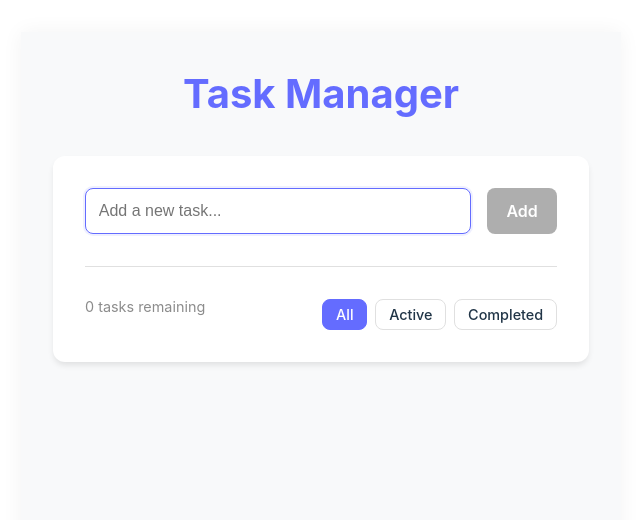
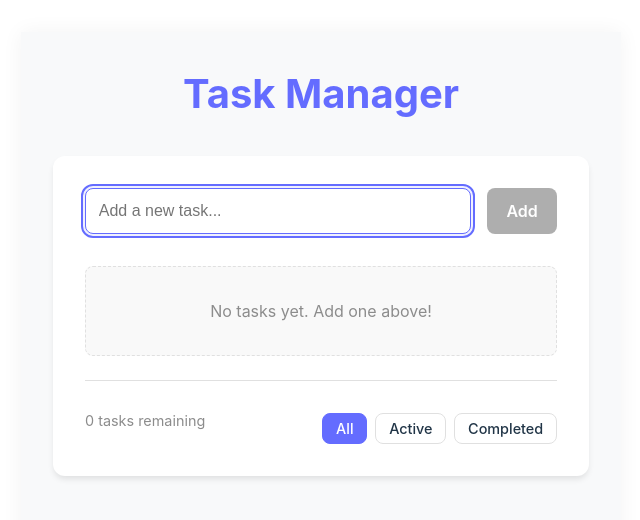
Before and after one commit to armanono/Tasks-App, a React (Vite) app: page / in a window 1280 px wide. Shown: the top 520 px of the page, without its empty margins (319-959 px from the left). Built offline with nearby package versions, Linux system fonts and the light colour scheme.

Commit message:
phase 4 completed

```diff
--- a/src/App.jsx
+++ b/src/App.jsx
@@ -74,6 +74,11 @@ function App() {
           onToggle={toggleTask}
           onDelete={deleteTask}
           onUpdate={updateTask}
+          emptyMessage={
+            tasks.length === 0
+              ? "No tasks yet. Add one above!"
+              : `No ${filter === 'all' ? '' : filter} tasks found.`
+          }
         />
 
         <div className="app-footer">
--- a/src/components/TaskItem.css
+++ b/src/components/TaskItem.css
@@ -5,17 +5,22 @@
   padding: 1rem;
   background: white;
   border-bottom: 1px solid var(--border-color);
-  transition: all 0.2s ease;
+  transition: background-color 0.2s ease, transform 0.1s ease;
 }
 
 .task-item:last-child {
   border-bottom: none;
 }
 
+.task-item:hover {
+  background-color: var(--bg-color-hover);
+}
+
 .task-item.completed .task-text {
   text-decoration: line-through;
   opacity: 0.6;
   color: var(--gray-color);
+  transition: opacity 0.3s ease;
 }
 
 .task-item-content {
@@ -23,40 +28,76 @@
   align-items: center;
   gap: 1rem;
   flex: 1;
+  min-width: 0; /* Prevents overflow in flex child */
 }
 
 .task-toggle {
-  width: 1.2rem;
-  height: 1.2rem;
+  appearance: none;
+  -webkit-appearance: none;
+  width: 1.4rem;
+  height: 1.4rem;
+  border: 2px solid var(--border-color);
+  border-radius: 50%;
   cursor: pointer;
+  position: relative;
+  transition: all 0.2s ease;
+  flex-shrink: 0;
+}
+
+.task-toggle:checked {
+  background-color: var(--success-color);
+  border-color: var(--success-color);
+}
+
+.task-toggle:checked::after {
+  content: '✓';
+  color: white;
+  position: absolute;
+  top: 50%;
+  left: 50%;
+  transform: translate(-50%, -50%);
+  font-size: 0.9rem;
+  line-height: 1;
+}
+
+.task-toggle:focus {
+  outline: 2px solid var(--primary-color);
+  outline-offset: 2px;
 }
 
 .task-text {
   font-size: 1rem;
   word-break: break-word;
   cursor: text;
+  line-height: 1.5;
 }
 
 .task-edit-input {
   flex: 1;
   font-size: 1rem;
-  padding: 0.4rem;
-  border: 1px solid var(--primary-color);
-  border-radius: 4px;
+  padding: 0.4rem 0.6rem;
+  border: 2px solid var(--primary-color);
+  border-radius: 6px;
   outline: none;
+  font-family: inherit;
 }
 
 .task-delete-btn {
   background: transparent;
   color: var(--danger-color);
   border: 1px solid transparent;
+  width: 2rem;
+  height: 2rem;
+  display: flex;
+  align-items: center;
+  justify-content: center;
   font-size: 1.5rem;
-  line-height: 1;
-  padding: 0.2rem 0.6rem;
-  margin-left: 1rem;
-  border-radius: 4px;
+  margin-left: 0.5rem;
+  border-radius: 6px;
   opacity: 0;
   transition: opacity 0.2s, background-color 0.2s;
+  cursor: pointer;
+  flex-shrink: 0;
 }
 
 .task-item:hover .task-delete-btn,
@@ -69,7 +110,22 @@
   border-color: #ffccc7;
 }
 
-/* Hide delete button when editing */
 .task-item.editing .task-delete-btn {
   display: none;
 }
+
+/* Mobile optimizations */
+@media (max-width: 480px) {
+  .task-item {
+    padding: 0.8rem;
+  }
+
+  .task-delete-btn {
+    opacity: 1; /* Always show delete on mobile */
+  }
+
+  .task-toggle {
+    width: 1.5rem;
+    height: 1.5rem;
+  }
+}
--- a/src/components/TaskList.css
+++ b/src/components/TaskList.css
@@ -7,3 +7,13 @@
   overflow: hidden;
   box-shadow: 0 2px 8px rgba(0, 0, 0, 0.05);
 }
+
+.task-list-empty {
+  text-align: center;
+  padding: 2rem;
+  color: var(--gray-color);
+  font-size: 1rem;
+  background: #f9f9f9;
+  border-radius: 8px;
+  border: 1px dashed var(--border-color);
+}
--- a/src/components/TaskList.jsx
+++ b/src/components/TaskList.jsx
@@ -2,9 +2,9 @@ import PropTypes from 'prop-types';
 import TaskItem from './TaskItem';
 import './TaskList.css';
 
-function TaskList({ tasks, onToggle, onDelete, onUpdate }) {
+function TaskList({ tasks, onToggle, onDelete, onUpdate, emptyMessage }) {
     if (tasks.length === 0) {
-        return null; // or empty state handled in parent
+        return <div className="task-list-empty">{emptyMessage}</div>;
     }
 
     return (
@@ -33,6 +33,7 @@ TaskList.propTypes = {
     onToggle: PropTypes.func.isRequired,
     onDelete: PropTypes.func.isRequired,
     onUpdate: PropTypes.func.isRequired,
+    emptyMessage: PropTypes.string,
 };
 
 export default TaskList;
--- a/src/index.css
+++ b/src/index.css
@@ -6,11 +6,14 @@
   --danger-color: #ff4d4f;
   --success-color: #52c41a;
   --gray-color: #8c8c8c;
+  --bg-color-hover: #f5f5f5;
+  --shadow-sm: 0 2px 8px rgba(0, 0, 0, 0.05);
+  --shadow-md: 0 4px 6px -1px rgba(0, 0, 0, 0.1);
 }
 
 body {
   margin: 0;
-  font-family: Inter, system-ui, Avenir, Helvetica, Arial, sans-serif;
+  font-family: 'Inter', system-ui, -apple-system, BlinkMacSystemFont, 'Segoe UI', Roboto, Oxygen, Ubuntu, Cantarell, 'Open Sans', 'Helvetica Neue', sans-serif;
   line-height: 1.5;
   font-weight: 400;
   color: var(--text-color);
@@ -21,6 +24,13 @@ body {
 
 * {
   box-sizing: border-box;
+}
+
+a:focus,
+button:focus,
+input:focus {
+  outline: 2px solid var(--primary-color);
+  outline-offset: 2px;
 }
 
 button {
```
Also changed, not shown: 1 other file (tests, documents, lock files or other folders).
